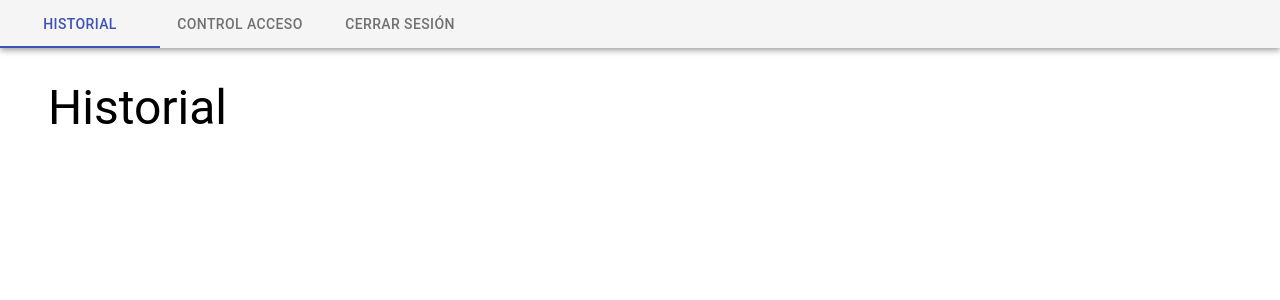
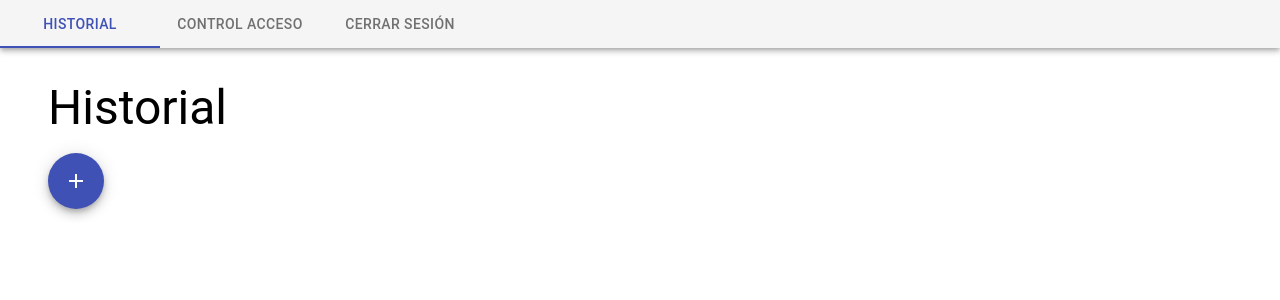
Before and after one commit to junder79/react-control-acceso-web, a React (Create React App) app: page / in a window 1280 px wide. Shown: the top 300 px of the page. Built offline with nearby package versions, Linux system fonts and the light colour scheme.

Commit message:
se cambia de posicion el mensaje de agregar y se añade boton flotante que redirecciona al agregar

```diff
--- a/src/App.js
+++ b/src/App.js
@@ -1,4 +1,4 @@
-import React from 'react';
+import React, { useState } from 'react';
 import PropTypes from 'prop-types';
 import { makeStyles } from '@material-ui/core/styles';
 import AppBar from '@material-ui/core/AppBar';
@@ -7,7 +7,8 @@ import Tab from '@material-ui/core/Tab';
 import Typography from '@material-ui/core/Typography';
 import Box from '@material-ui/core/Box';
 import Container from '@material-ui/core/Container';
-
+import Snackbar from '@material-ui/core/Snackbar';
+import MuiAlert from '@material-ui/lab/Alert';
 import Formulario from './views/formulario';
 import Historial from './views/historial';
 
@@ -31,6 +32,7 @@ function TabPanel(props) {
   );
 }
 
+
 TabPanel.propTypes = {
   children: PropTypes.node,
   index: PropTypes.any.isRequired,
@@ -53,6 +55,22 @@ const useStyles = makeStyles((theme) => ({
 }));
 
 export default function App() {
+
+  function Alert(props) {
+    return <MuiAlert elevation={6} variant="filled" {...props} />;
+  }
+  const [open, setOpen] = useState(false);
+  const handleClickSuccess = () => {
+    setOpen(true);
+  };
+  const handleClose = (event, reason) => {
+    if (reason === 'clickaway') {
+      return;
+    }
+
+    setOpen(false);
+
+  };
   const classes = useStyles();
   const [value, setValue] = React.useState(0);
 
@@ -80,17 +98,23 @@ export default function App() {
       </AppBar>
       <Container>
         <TabPanel value={value} index={0}>
-          <Historial />
+          <Historial setValue={setValue} />
         </TabPanel>
 
         <TabPanel value={value} index={1}>
-          <Formulario />
+          <Formulario setValue={setValue} setOpen={setOpen} open={open} handleClickSuccess={handleClickSuccess} />
         </TabPanel>
 
         <TabPanel value={value} index={2}>
           Cerrar Sesión
       </TabPanel>
       </Container>
+      <Snackbar open={open} autoHideDuration={6000} onClose={handleClose}>
+        <Alert onClose={handleClose} severity="success">
+          Agregado
+                              </Alert>
+      </Snackbar>
     </div>
+
   );
 }
--- a/src/views/formulario.js
+++ b/src/views/formulario.js
@@ -7,7 +7,7 @@ import SearchIcon from '@material-ui/icons/Search';
 import DoneIcon from '@material-ui/icons/Done';
 import axios from 'axios';
 
-function Formulario() {
+function Formulario({ setValue , open , setOpen ,handleClickSuccess}) {
 
     const [rut, guardarRut] = useState('');
     const [rutDisabled, setRutDisabled] = useState(false);
@@ -22,12 +22,9 @@ function Formulario() {
     const [mensaje, setMensaje] = useState('');
 
 
-    const [open, setOpen] = useState(false);
+
     const [openError, setOpenError] = useState(false);
 
-    const handleClickSuccess = () => {
-        setOpen(true);
-    };
 
     const handleClickError = () => {
         setOpenError(true);
@@ -79,6 +76,7 @@ function Formulario() {
             const rut = string.split('&', 1)[0];
             guardarRut(rut);
             getUsuario(rut);
+
         } else {
             guardarRut(rutString);
         }
@@ -147,6 +145,7 @@ function Formulario() {
                 // setEstadoBoton(false);
                 console.log(response);
                 handleClickSuccess();
+                setValue(0);
             })
             .catch(function (error) {
                 console.log(error);
@@ -318,11 +317,7 @@ function Formulario() {
 
             </div>
 
-            <Snackbar open={open} autoHideDuration={6000} onClose={handleClose}>
-                <Alert onClose={handleClose} severity="success">
-                    Agregado
-                              </Alert>
-            </Snackbar>
+
             <Snackbar open={openError} autoHideDuration={6000} onClose={handleCloseError}>
                 <Alert onClose={handleCloseError} severity="error">
                     {mensaje}
--- a/src/views/historial.js
+++ b/src/views/historial.js
@@ -1,7 +1,8 @@
 import React, { useState, useCallback } from 'react';
-import { Grid, makeStyles, Button, Typography, Paper, TextField } from '@material-ui/core';
+import { Grid, makeStyles, Button, Typography, Paper, TextField,Fab } from '@material-ui/core';
+import AddIcon from '@material-ui/icons/Add';
 
-function Historial() {
+function Historial({value,setValue}) {
 
     const useStyles = makeStyles((theme) => ({
         root: {
@@ -17,12 +18,18 @@ function Historial() {
         }
     }));
 
+
     const classes = useStyles();
 
     return (
-        <Typography variant="h3" gutterBottom className={classes.titulo}>
-            Historial
+        <>
+            <Typography variant="h3" gutterBottom className={classes.titulo}>
+                Historial
         </Typography>
+            <Fab color="primary" aria-label="add" value={value} onClick={()=>setValue(1)}>
+                <AddIcon />
+            </Fab>
+        </>
     )
 }
 
```
